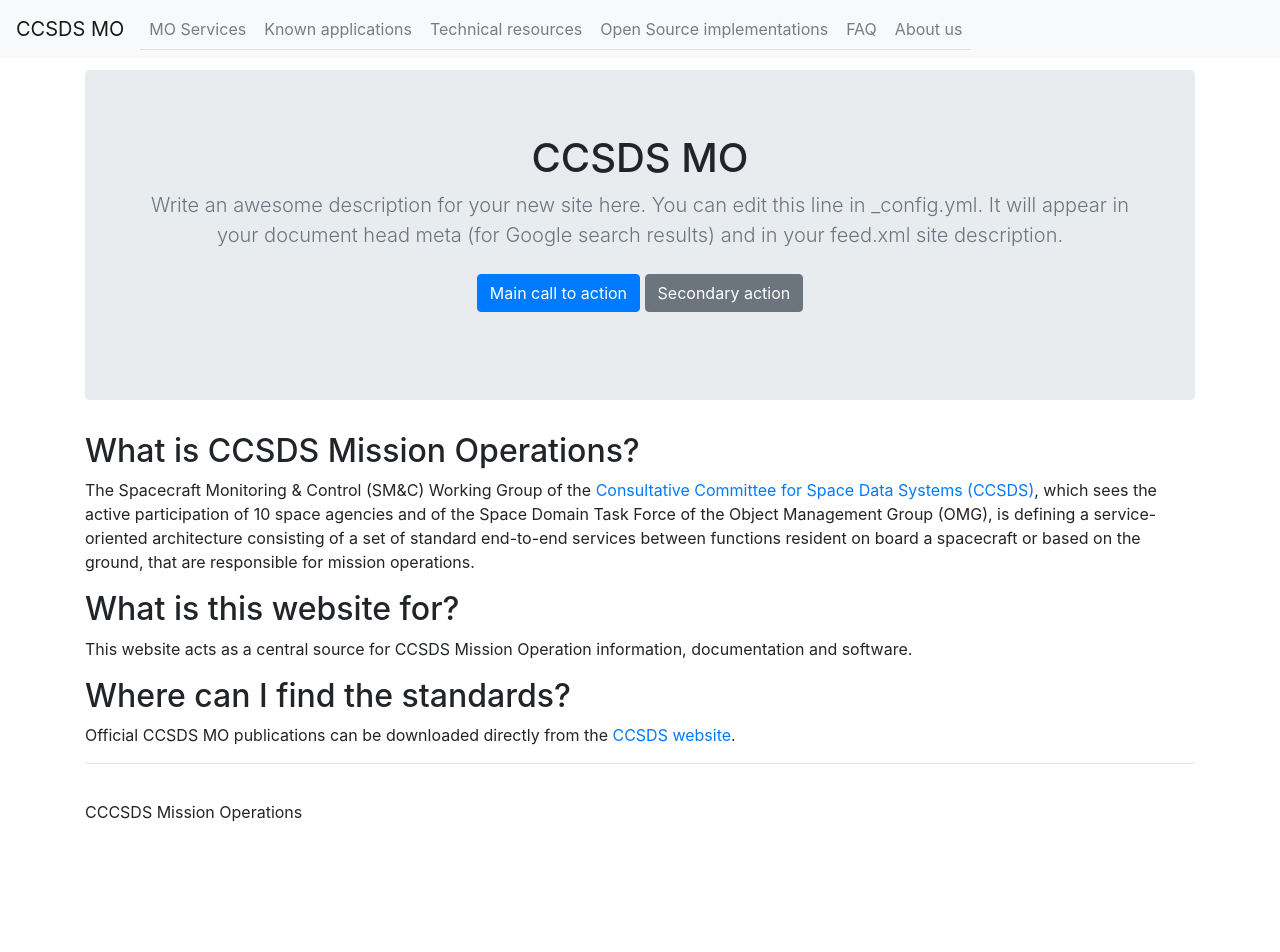
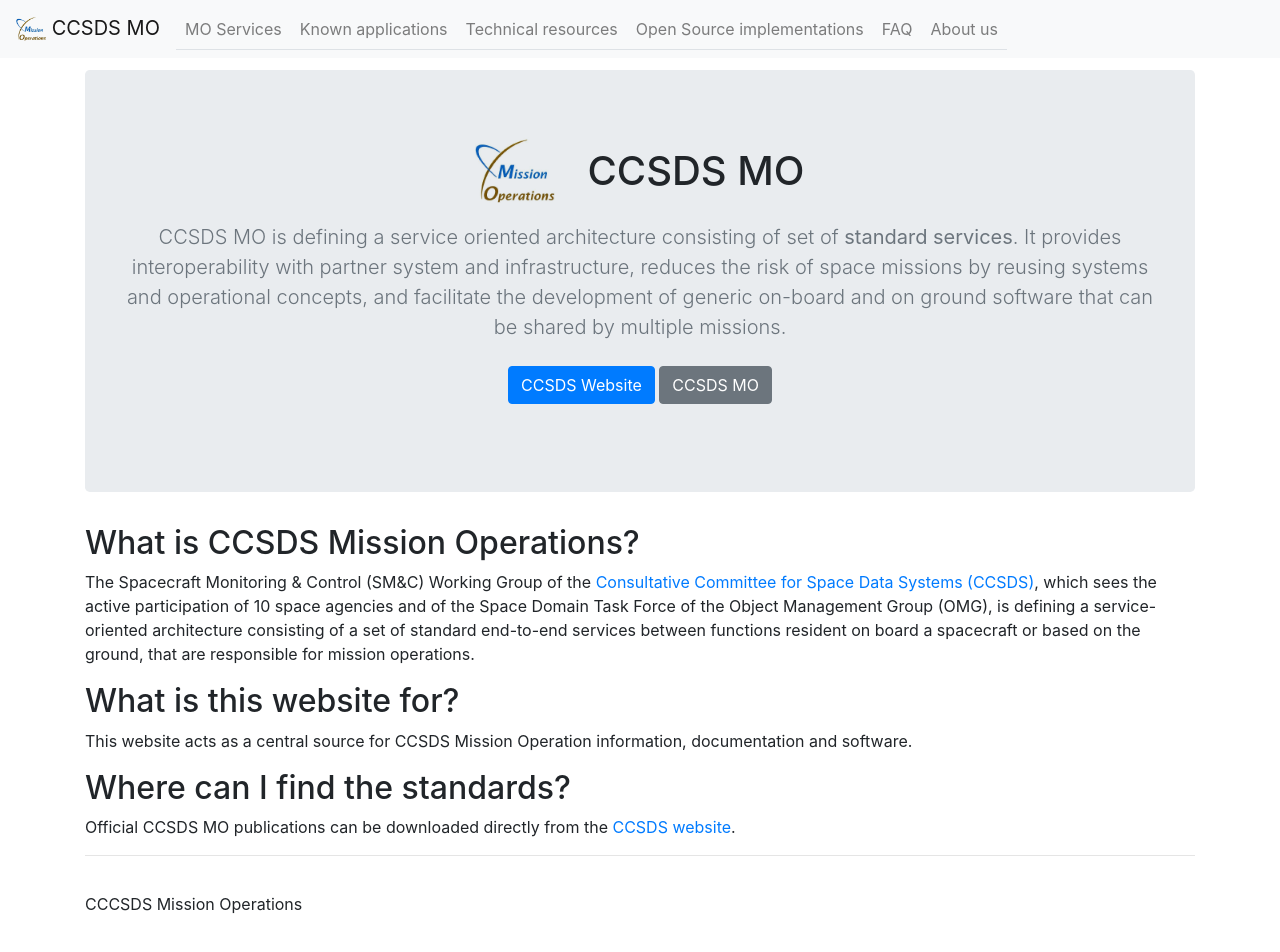
Before and after one commit to ccsdsmo/ccsdsmo.github.io, a Jekyll site: the page built from index.md, in a window 1280 px wide and 952 px high. Built offline with Jekyll 4.4.1, drawn with Linux system fonts in a browser that asks for light colours; our own code applies the rules of GitHub Pages for plain Markdown files.

Commit message:
update pages after discussion with Sam, ready for landing

```diff
--- a/Gemfile
+++ b/Gemfile
@@ -20,7 +20,7 @@ gem "jekyll", "~> 3.7.3"
 # If you have any plugins, put them here!
 group :jekyll_plugins do
   gem "jekyll-feed", "~> 0.6"
-  gem "jekyll-toc"
+  gem "jekyll-toc", "~> 0.5.2"
 end
 
 # Windows does not include zoneinfo files, so bundle the tzinfo-data gem
--- a/_config.yml
+++ b/_config.yml
@@ -14,14 +14,22 @@
 # You can create any custom variable you would like, and they will be accessible
 # in the templates via {{ site.myvariable }}.
 title: CCSDS MO
-email: your-email@example.com
+email: moims-sc@mailman.ccsds.org
 description: >- # this means to ignore newlines until "baseurl:"
-  Write an awesome description for your new site here. You can edit this
-  line in _config.yml. It will appear in your document head meta (for
-  Google search results) and in your feed.xml site description.
+    CCSDS MO is defining a service oriented architecture consisting of set of <strong>standard services</strong>. It provides interoperability with partner system and infrastructure, reduces the risk of space missions by reusing systems and operational concepts, and facilitate the development of generic on-board and on ground software that can be shared by multiple missions.
 baseurl: ""
 url: "" # the base hostname & protocol for your site, e.g. http://example.com
 
+button1:
+  name: CCSDS Website
+  url: https://public.ccsds.org
+
+button2:
+  name: CCSDS MO
+  url: https://cwe.ccsds.org/moims/default.aspx
+
+plugins:
+  - jekyll-toc
 # Build settings
 markdown: kramdown
 highlighter: rouge
--- a/_includes/header.html
+++ b/_includes/header.html
@@ -1,6 +1,6 @@
 
 <nav class="navbar fixed-top navbar-expand-lg navbar-light bg-light">
-  <a class="navbar-brand" href="{{site.baseurl}}/">CCSDS MO</a>
+  <a class="navbar-brand" href="{{ site.baseurl }}/"><img src="{{ site.baseurl }}/favicon.ico" height="30px" /> CCSDS MO</a>
   <button class="navbar-toggler" type="button" data-toggle="collapse" data-target="#navbarSupportedContent" aria-controls="navbarSupportedContent" aria-expanded="false" aria-label="Toggle navigation">
     <span class="navbar-toggler-icon"></span>
   </button>
--- a/_layouts/home.html
+++ b/_layouts/home.html
@@ -4,14 +4,14 @@ layout: default
 
 <div class="container">
     <section class="jumbotron text-center">
-        <div class="container">
-            <h1 class="jumbotron-heading">{{ site.title }}</h1>
-            <p class="lead text-muted">{{ site.description}}</p>
-            <p>
-                <a href="#" class="btn btn-primary my-2">Main call to action</a>
-                <a href="#" class="btn btn-secondary my-2">Secondary action</a>
-            </p>
-        </div>
+        <h1 class="jumbotron-heading">
+            <img src="{{ site.baseurl }}/favicon.ico" height="80px" /> &nbsp; {{ site.title }}
+        </h1>
+        <p class="lead text-muted">{{ site.description}}</p>
+        <p class="text-center">
+            <a href="{{ site.button1.url }}" class="btn btn-primary my-2">{{ site.button1.name }}</a>
+            <a href="{{ site.button2.url }}" class="btn btn-secondary my-2">{{ site.button2.name }}</a>
+        </p>
     </section>
 </div>
 
--- a/_layouts/page.html
+++ b/_layouts/page.html
@@ -10,7 +10,7 @@ layout: default
         </header>
 
         <div class="post-content">
-            {{ content }}
+            {{ content | toc }}
         </div>
     </main>
 </div>
```
Also changed, not shown: Gemfile.lock, favicon.ico (added).
